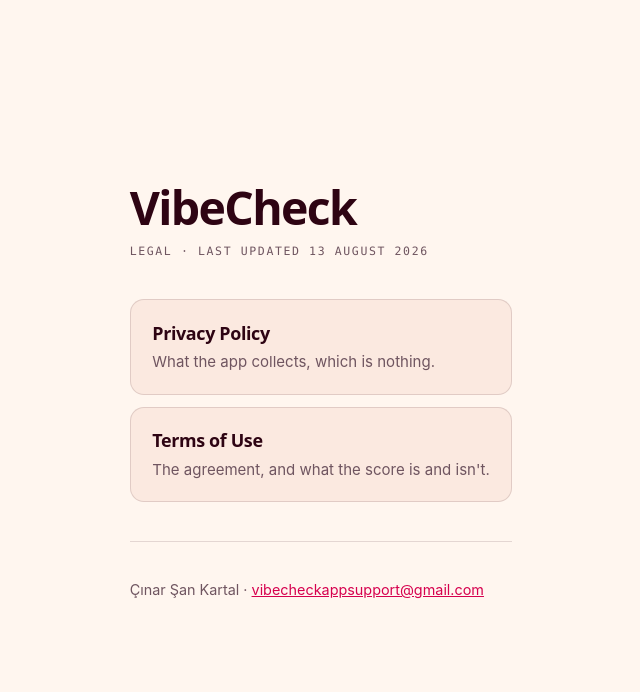
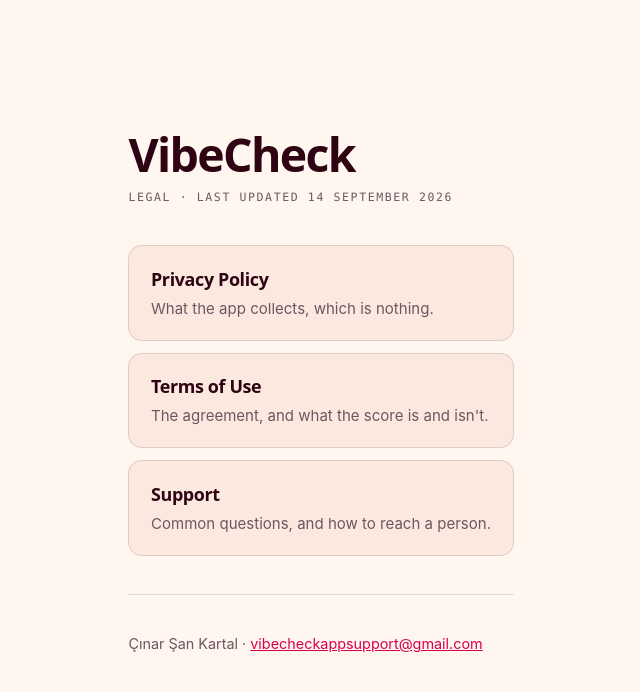
Before and after one commit to cinarsankartal/vibecheck-legal, a plain HTML site: page index.html in a window 1280 px wide. Shown: the whole page, without its empty margins (319-959 px from the left). Drawn offline with Linux system fonts and the light colour scheme.

Commit message:
Update last updated date and add support link
Updated the last updated date and added a support link.

```diff
--- a/index.html
+++ b/index.html
@@ -125,7 +125,7 @@ footer a{color:var(--accent)}
 <div class="page">
 
   <h1>VibeCheck</h1>
-  <p class="meta">Legal · Last updated 13 August 2026</p>
+  <p class="meta">Legal · Last updated 14 September 2026</p>
 
   <ul class="docs">
     <li>
@@ -140,6 +140,12 @@ footer a{color:var(--accent)}
         <span>The agreement, and what the score is and isn't.</span>
       </a>
     </li>
+    <li>
+      <a href="support.html">
+        <strong>Support</strong>
+        <span>Common questions, and how to reach a person.</span>
+      </a>
+    </li>
   </ul>
 
   <footer>
```
